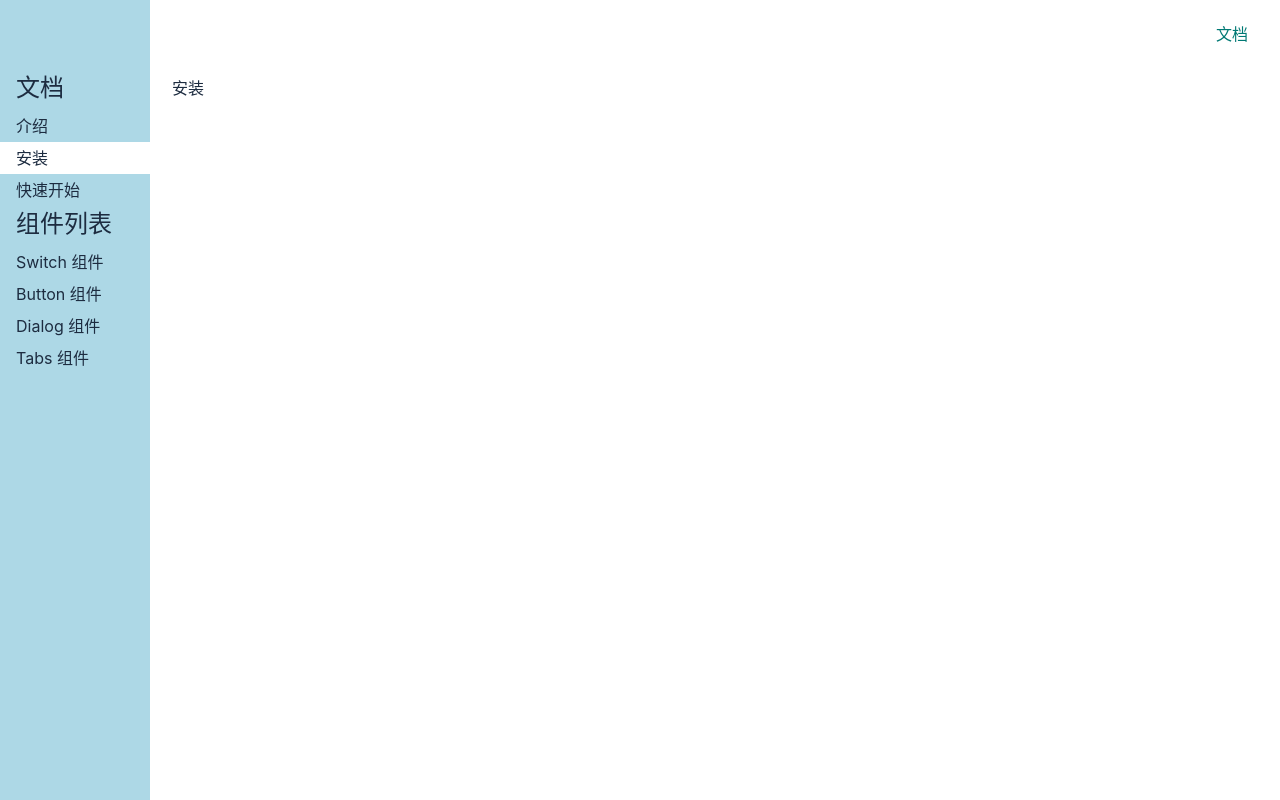
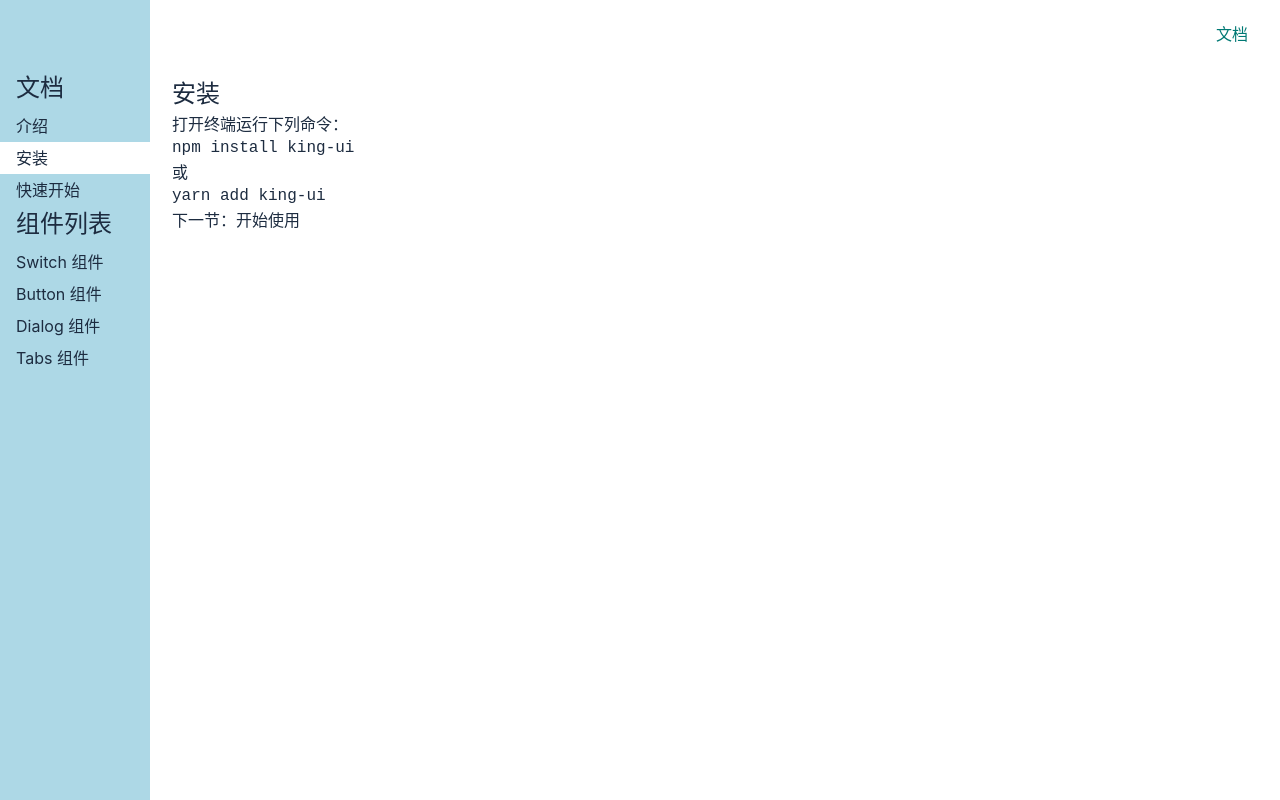
Before and after one commit to EvaLLLLL/gulu-ui, a Vue app: page /#/doc/install in a window 1280 px wide. Built offline with nearby package versions, Linux system fonts and the light colour scheme.

Commit message:
填充文档内容

```diff
--- a/src/views/GetStarted.vue
+++ b/src/views/GetStarted.vue
@@ -1,5 +1,26 @@
 <template>
-	<div>
-		GetStarted
-	</div>
+	<article>
+		<h1>
+			开始使用
+		</h1>
+
+		<p>请先<a href="#/doc/install">安装</a>本组件库。</p>
+		<p>然后在你的代码中写入下面的代码</p>
+		<pre><code>import {Button, Tabs, Switch, Dialog} from "king-ui"</code></pre>
+		就可以使用我提供的组件了。
+
+		<h2>Vue 单文件组件</h2>
+		<p>代码示例：</p>
+		<pre><code>&lt;template&gt;
+  &lt;div&gt;&lt;Button&gt;按钮&lt;/Button&gt;&lt;/div&gt;
+&lt;/template&gt;
+&lt;script&gt;
+  import {Button, Tabs, Switch, Dialog} from "king-ui"
+  export default {
+    components: {Button}
+  }
+&lt;/script&gt;
+ </code></pre>
+
+	</article>
 </template>
--- a/src/views/Install.vue
+++ b/src/views/Install.vue
@@ -1,5 +1,13 @@
 <template>
-	<div>
-		安装
-	</div>
+	<article>
+		<h1>安装</h1>
+		<p>打开终端运行下列命令：</p>
+		<pre><code>npm install king-ui</code></pre>
+		<p>或</p>
+		<pre><code>yarn add king-ui</code></pre>
+
+		<p>
+			下一节：<a href="#/doc/get-started">开始使用</a>
+		</p>
+	</article>
 </template>
--- a/src/views/Intro.vue
+++ b/src/views/Intro.vue
@@ -1,5 +1,9 @@
 <template>
-	<div>
-		Intro
-	</div>
+	<article>
+		<h1>介绍</h1>
+		<p>King UI 是一款基于 Vue 3 和 TypeScript 的 UI 组件库。</p>
+		<p>这款组件库其实是我为了总结自己这几年的技术经验而写的，全程亲手编写，尽量不采用第三方库，包括你现在看到的这个官网也几乎都是我自己写的。</p>
+		<p>所以如果强烈不建议你将此 UI 库用于生产环境。但如果你是抱着看源代码的目的来的，那么这个库还是值得一看的。源代码放在了 github.com/frankfang/xxxxxxx，历史提交信息非常规范，你可以按提交的顺序逐个查看；你也可以直接查看每个组件的源代码和示例，运行方法见 README.md。</p>
+		下一节：<a href="#/doc/install">安装</a>
+	</article>
 </template>
```
